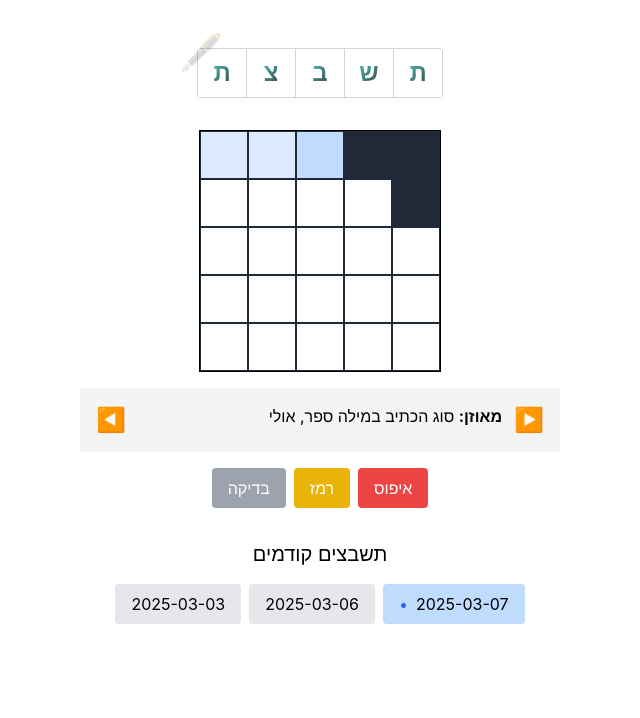
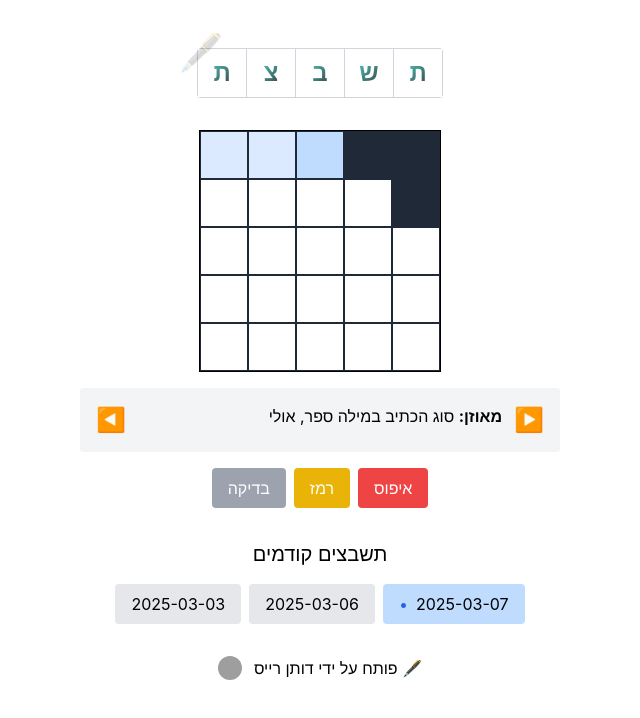
Before and after one commit to dotanrs/tashbezet, a React (Create React App) app: page / in a window 1280 px wide. Both pictures are taken after a click on the button "מוכנים לתשבצ?". Shown: the top 718 px of the page, without its empty margins (320-960 px from the left). Built offline with nearby package versions, Linux system fonts and the light colour scheme; grey boxes are pictures that could not be loaded.

Commit message:
Credit + updated favicon

```diff
--- a/src/crossword-puzzle.tsx
+++ b/src/crossword-puzzle.tsx
@@ -599,6 +599,15 @@ const CrosswordPuzzle = () => {
           )}
         </>
       )}
+      {gameStarted && (<div className="mt-8 flex gap-3">
+        <div className="flex items-center gap-10">
+          <a href="https://www.linkedin.com/in/dotanreis/" className="underline">
+            <img src="https://dotanrs.github.io/tashbezet/linkedin.jpg" className="w-6 h-6 rounded-full" />
+          </a>
+        </div>
+        <div className="items-center gap-10">פותח על ידי דותן רייס 🖋️</div>
+      </div>
+    )}
     </div>
   );
 };
```
Also changed, not shown: public/favicon.png.
